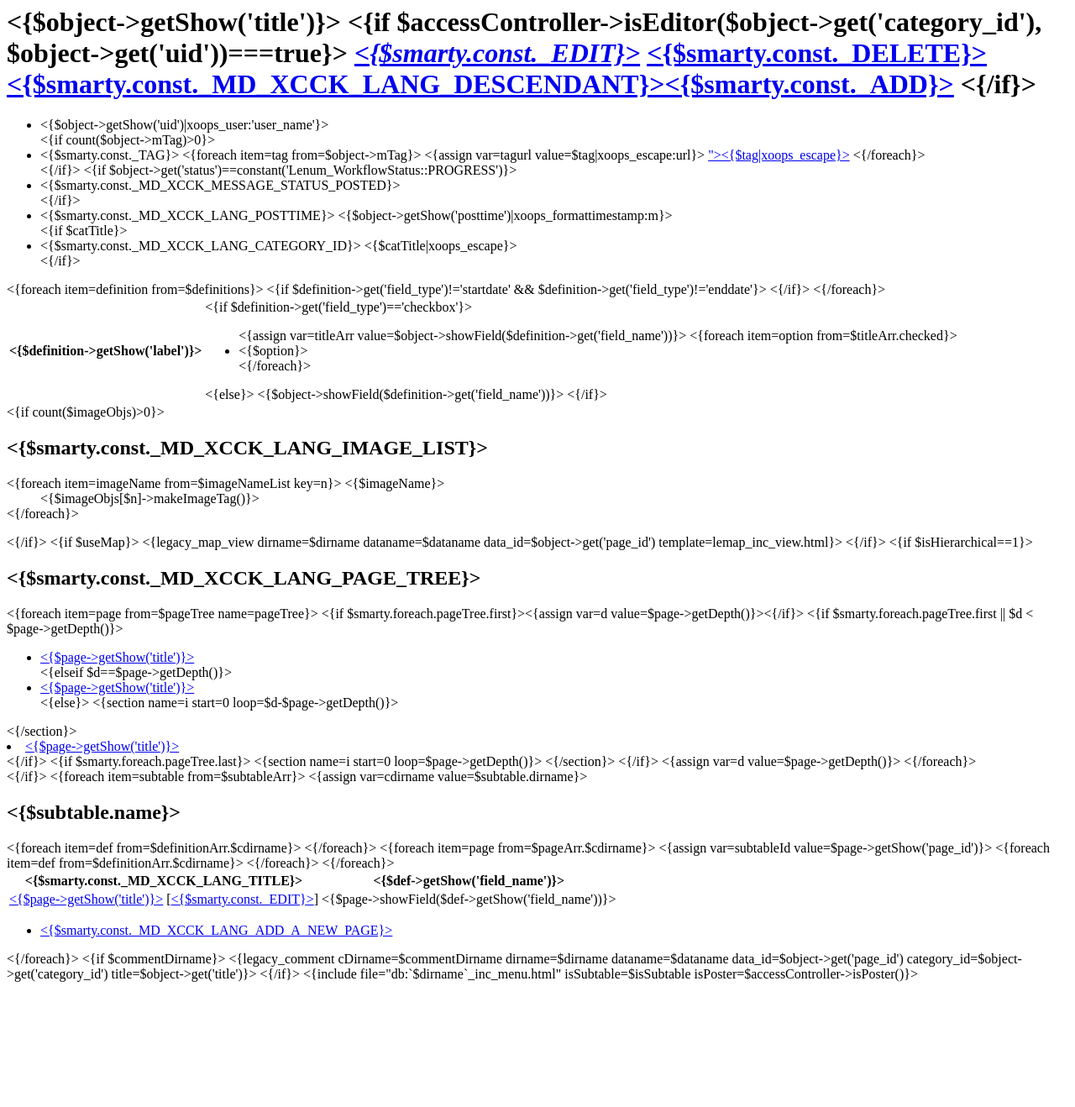
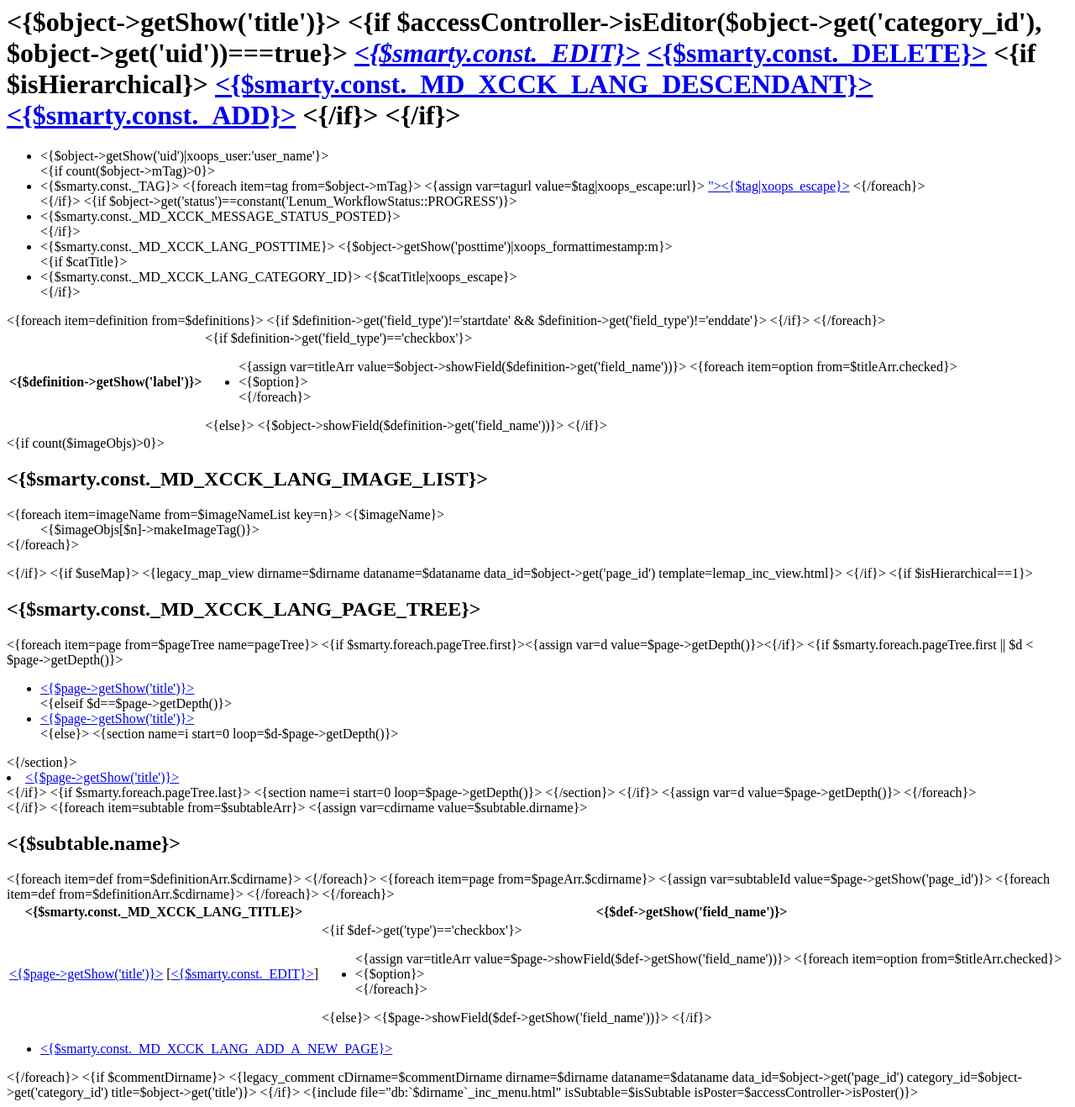
Before and after one commit to kilica/xcck, a PHP site: page /templates/xcck_page_view.html in a window 1280 px wide. Shown: the whole page at 84% size. Before the commit the page ends 1169 px from the top, so only its background shows below. Run offline with PHP 8.4, Linux system fonts and the light colour scheme.

Commit message:
[1.04] Fix Bug : Subtable image attach [1.04] Fix Bug : Subtable checkbox show

```diff
--- a/xoops_trust_path/modules/xcck/actions/SubtableEditAction.class.php
+++ b/xoops_trust_path/modules/xcck/actions/SubtableEditAction.class.php
@@ -242,9 +242,10 @@
         $render->setAttribute('useTag', ($this->mRoot->mContext->mModuleConfig['tag_dirname']) ? true : false);
         $render->setAttribute('tag_dirname', $this->mRoot->mContext->mModuleConfig['tag_dirname']);
 
-        //setup image
+        //setup images
+        $this->mObject->setupImages($isPost=false);
+        $render->setAttribute('imageObjs', $this->mObject->mImage);
         $render->setAttribute('imageNameList', Xcck_Utils::getImageNameList($this->mAsset->mDirname));
-
     }
 
     /**
--- a/xoops_trust_path/modules/xcck/templates/xcck_category_list.html
+++ b/xoops_trust_path/modules/xcck/templates/xcck_category_list.html
@@ -6,7 +6,13 @@
 <{foreach item=category from=$tree.category key=k}>
 <h2><{$category->getShow('title')}></h2>
 <dl>
+<{assign var=depth value=1}>
 <{foreach item=obj from=$tree.page[$k]}>
+  <{if $depth < $obj->getDepth()}>
+  <{assign var=depth value=$obj->getDepth()}>
+  <dl>
+  <{elseif $depth > $obj->getDepth()}>
+  <{/if}>
     <dt>
       <{if $obj->getShow('status')<9}><span class="status" title="<{$obj->getShowStatus()}>">*</span> <{/if}>
       <a href="<{xoops_cooluri dirname=$dirname data_id=$obj->getShow('page_id')}>"><{$obj->getShow('title')}></a>
--- a/xoops_trust_path/modules/xcck/templates/xcck_page_view.html
+++ b/xoops_trust_path/modules/xcck/templates/xcck_page_view.html
@@ -7,7 +7,9 @@
       <{if $accessController->isEditor($object->get('category_id'), $object->get('uid'))===true}>
         <a class="btn btn-small" href="<{xoops_cooluri dirname=$dirname dataname=$dataname data_id=$object->getShow('page_id') action=edit}>"><i class="icon-pencil"> <{$smarty.const._EDIT}></i></a>
         <a class="btn btn-small" href="<{xoops_cooluri dirname=$dirname dataname=$dataname data_id=$object->getShow('page_id') action=delete}>"><i class="icon-trash"></i> <{$smarty.const._DELETE}></a>
+        <{if $isHierarchical}>
         <a class="btn btn-small" href="<{xoops_cooluri dirname=$dirname dataname=$dataname action=edit query="p_id="|cat:$object->get('page_id')}>"><{$smarty.const._MD_XCCK_LANG_DESCENDANT}><{$smarty.const._ADD}></a>
+        <{/if}>
       <{/if}>
     </h1>
   </div><!-- .page-header -->
@@ -129,7 +131,18 @@
   <tr>
     <td><a href="<{xoops_cooluri dirname=$cdirname dataname=page data_id=$subtableId}>"><{$page->getShow('title')}></a> [<a href="<{xoops_cooluri dirname=$cdirname dataname=subtable data_id=$subtableId action=edit}>"><{$smarty.const._EDIT}></a>]</td>
     <{foreach item=def from=$definitionArr.$cdirname}>
-    <td><{$page->showField($def->getShow('field_name'))}></td>
+    <td>
+      <{if $def->get('type')=='checkbox'}>
+      <ul>
+      <{assign var=titleArr value=$page->showField($def->getShow('field_name'))}>
+      <{foreach item=option from=$titleArr.checked}>
+      <li><{$option}></li>
+      <{/foreach}>
+      </ul>
+      <{else}>
+      <{$page->showField($def->getShow('field_name'))}>
+      <{/if}>
+    </td>
     <{/foreach}>
   </tr>
   <{/foreach}>
--- a/xoops_trust_path/modules/xcck/xoops_version.php
+++ b/xoops_trust_path/modules/xcck/xoops_version.php
@@ -21,7 +21,7 @@
 // Define a basic manifesto.
 //
 $modversion['name'] = $myDirName;
-$modversion['version'] = 1.03;
+$modversion['version'] = 1.04;
 $modversion['description'] = _MI_XCCK_DESC_XCCK;
 $modversion['author'] = _MI_XCCK_LANG_AUTHOR;
 $modversion['credits'] = _MI_XCCK_LANG_CREDITS;
```
Also changed, not shown: xoops_trust_path/modules/xcck/README_JA.txt.
